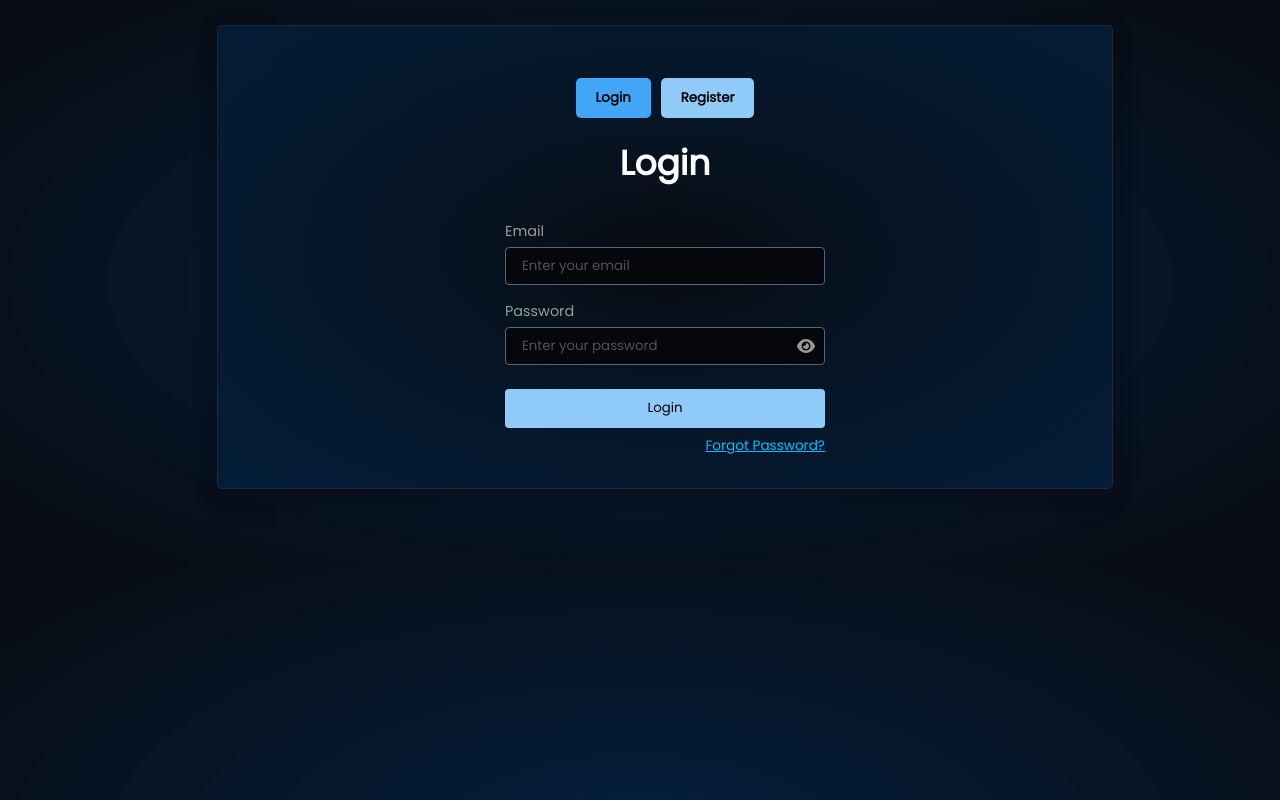
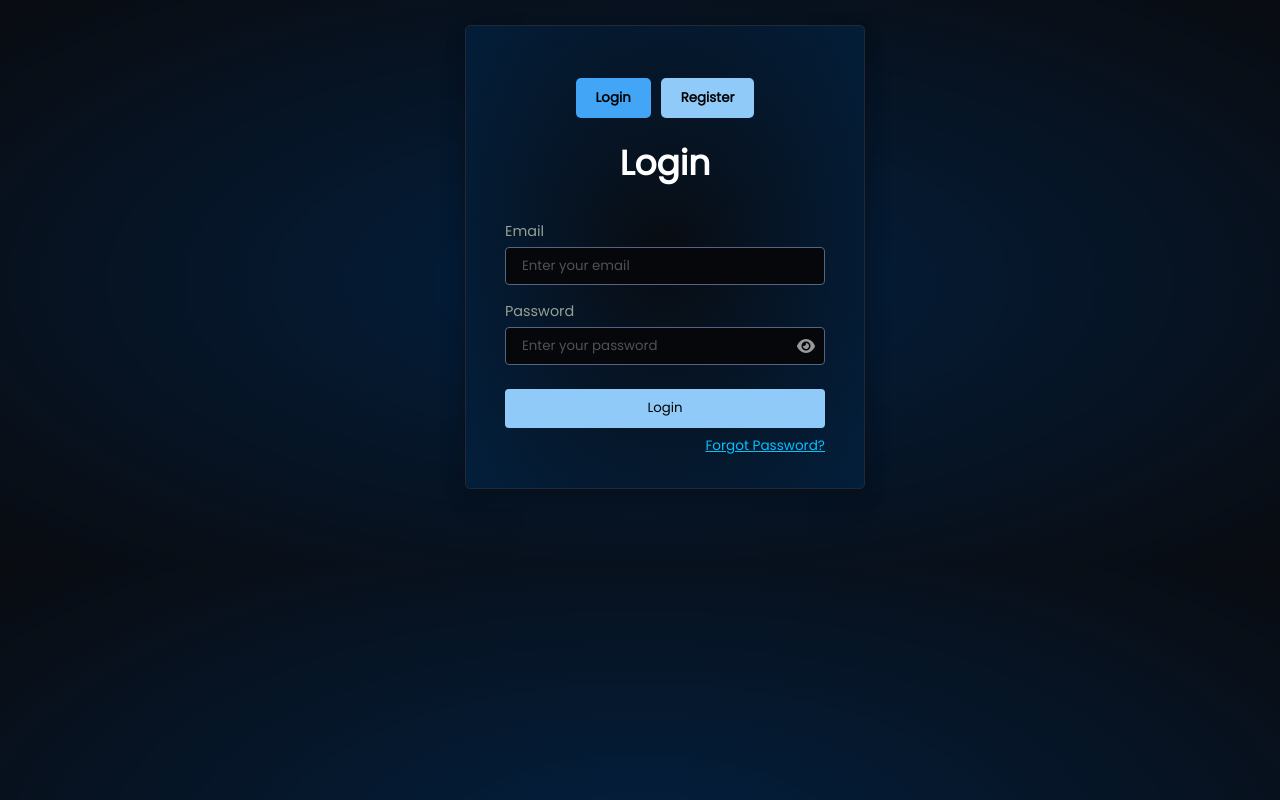
Before and after one commit to Balaji-Venkateswaran/Todo-list, a React (Vite) app: page / in a window 1280 px wide. Built offline with nearby package versions, Linux system fonts and the light colour scheme.

Commit message:
width change

```diff
--- a/src/App.css
+++ b/src/App.css
@@ -41,7 +41,6 @@ background-image: radial-gradient(at 50% 50%,hsl(220, 30%, 5%), hsla(210, 100%,
   padding: 2rem;
   border-radius: 5px;
   width: 100vw;
-  max-width: 1200px;
   border-style: solid;
   border-color:  #222936;
   border-width: 1px;
@@ -57,8 +56,6 @@ background-image: radial-gradient(at 50% 50%,hsl(220, 30%, 5%), hsla(210, 100%,
   padding: 2rem;
   border-radius: 5px;
   width: 70vw;
-  max-width: 1200px;
-
   border-style: solid;
   border-color:  #222936;
   border-width: 1px;
```
